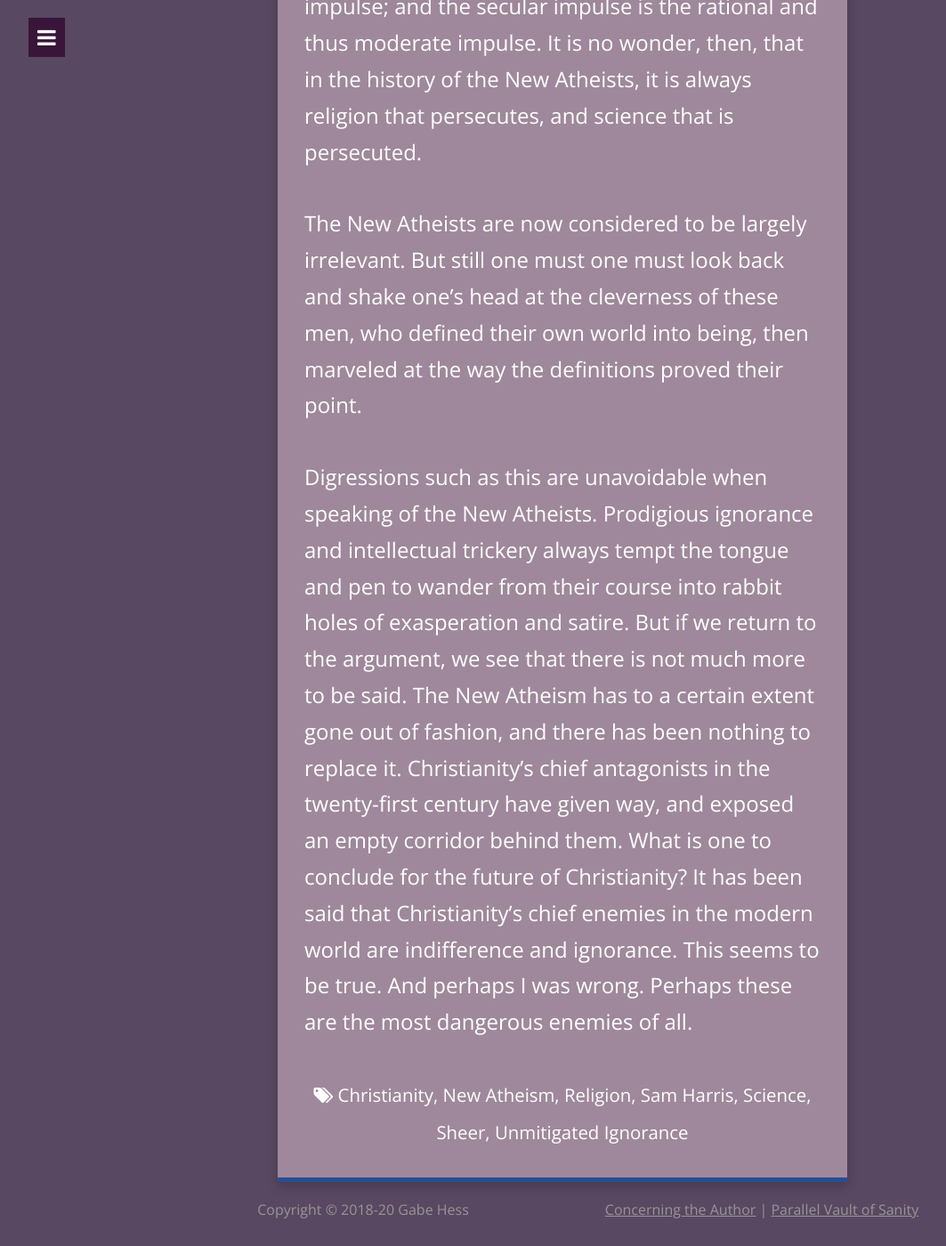
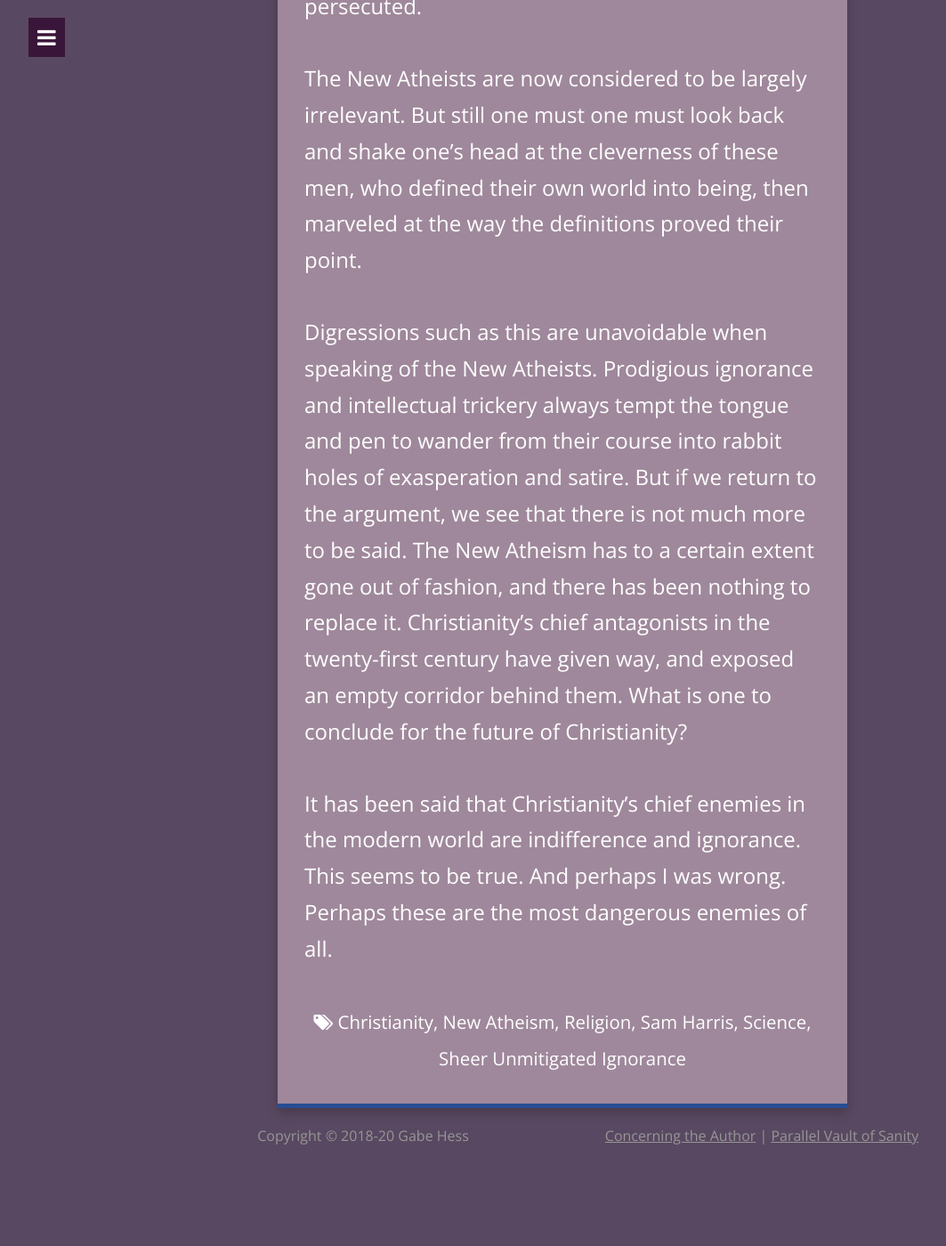
Before and after one commit to GabeHess/in-pursuit-of-truth, a Jekyll site: the page built from _posts/2020-6-16-the-enemies-of-christianity.md, in a window 1280 px wide and 1400 px high, scrolled down 5042 px. Shown: the whole window at 89% size, without its empty margins (8-1071 px from the left). Built offline with Jekyll 4.4.1, drawn with Linux system fonts in a browser that asks for light colours; nearby versions of some CDN libraries; after the commit the page ends 6360 px from its top, so only the background shows below that; some of the changed text lies outside the part shown.

```diff
--- a/_posts/2020-6-16-the-enemies-of-christianity.md
+++ b/_posts/2020-6-16-the-enemies-of-christianity.md
@@ -12,7 +12,7 @@ tags:
  - Religion
  - Sam Harris
  - Science
- - Sheer, Unmitigated Ignorance
+ - Sheer Unmitigated Ignorance
 ---
 
 If you were to judge the vitality of the Christian religion by the merits of its enemies, you would be forced to conclude that Christianity is more vital than it has ever been. If you were feeling ironic, you might say one of Christianity’s strongest proofs is the sheer superficiality of its critics. The argument might be developed thus: Men like the New Atheists (who were at one time fashionable) cannot be bothered to understand the religion they are attacking. These men are historically illiterate. They know a little science. One doubts if they have ever read the Bible. One knows they have never read Aquinas. If they were at all witty, they might compensate for what they otherwise lack, but they are not. Who is to say that if they understood the Christian religion they would not be Christians? (Who is to say that if they understood history they would not at least be reasonable men?)
@@ -37,4 +37,6 @@ The religious impulse is the fanatical or “dogmatic” impulse; and the secula
 
 The New Atheists are now considered to be largely irrelevant. But still one must one must look back and shake one’s head at the cleverness of these men, who defined their own world into being, then marveled at the way the definitions proved their point.
 
-Digressions such as this are unavoidable when speaking of the New Atheists. Prodigious ignorance and intellectual trickery always tempt the tongue and pen to wander from their course into rabbit holes of exasperation and satire. But if we return to the argument, we see that there is not much more to be said. The New Atheism has to a certain extent gone out of fashion, and there has been nothing to replace it. Christianity’s chief antagonists in the twenty-first century have given way, and exposed an empty corridor behind them. What is one to conclude for the future of Christianity? It has been said that Christianity’s chief enemies in the modern world are indifference and ignorance. This seems to be true. And perhaps I was wrong. Perhaps these are the most dangerous enemies of all.
+Digressions such as this are unavoidable when speaking of the New Atheists. Prodigious ignorance and intellectual trickery always tempt the tongue and pen to wander from their course into rabbit holes of exasperation and satire. But if we return to the argument, we see that there is not much more to be said. The New Atheism has to a certain extent gone out of fashion, and there has been nothing to replace it. Christianity’s chief antagonists in the twenty-first century have given way, and exposed an empty corridor behind them. What is one to conclude for the future of Christianity?
+
+It has been said that Christianity’s chief enemies in the modern world are indifference and ignorance. This seems to be true. And perhaps I was wrong. Perhaps these are the most dangerous enemies of all.
```
Also changed, not shown: other parts of _posts/2020-6-16-the-enemies-of-christianity.md (+1 -1 lines).
